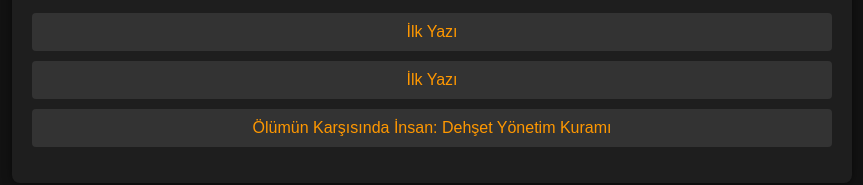
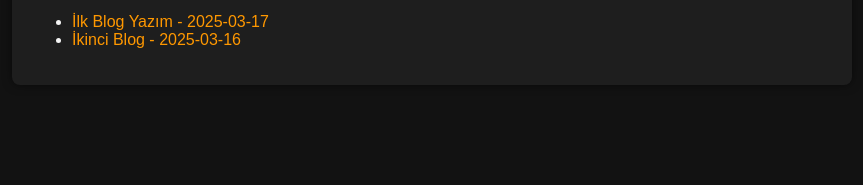
Before and after one commit to fevzikilas/blog-agent, a plain HTML site: page index.html in a window 1280 px wide. Shown: the part 143-328 px from the top of the page, without its empty margins (208-1071 px from the left). Drawn offline with Linux system fonts and the light colour scheme.

Commit message:
Add initial blog structure with JSON and HTML files

```diff
--- /dev/null
+++ b/blog-list.json
@@ -0,0 +1,4 @@
+[
+    { "title": "İlk Blog Yazım", "url": "blogs/blog1.html", "date": "2025-03-17" },
+    { "title": "İkinci Blog", "url": "blogs/blog2.html", "date": "2025-03-16" }
+]
--- a/index.html
+++ b/index.html
@@ -55,11 +55,22 @@
         <div class="header">
             <h1>Bolgs</h1>
         </div>
-        <ul class="blog-list" >
-            <li><a href="blogs/index.html">İlk Yazı</a></li>
-            <li><a href="blogs/index2.html">İlk Yazı</a></li>
-            <li><a href="blogs/Ölümün Karşısında İnsan: Dehşet Yönetim Kuramı/index.html">Ölümün Karşısında İnsan: Dehşet Yönetim Kuramı</a></li>
-        </ul>
+        <ul id="blog-list"></ul>
     </div>
 </body>
+
+<script>
+    fetch("blog-list.json")
+      .then(response => response.json())
+      .then(blogs => {
+        let blogList = document.getElementById("blog-list");
+        blogs.forEach(blog => {
+          let listItem = document.createElement("li");
+          listItem.innerHTML = `<a href="${blog.url}">${blog.title} - ${blog.date}</a>`;
+          blogList.appendChild(listItem);
+        });
+      })
+      .catch(error => console.error("Blogları yüklerken hata oluştu:", error));
+  </script>
+
 </html>
```
Also changed, not shown: blogs/blog1.html (renamed from blogs/index.html), blogs/blog2.html (renamed from blogs/index2.html).
